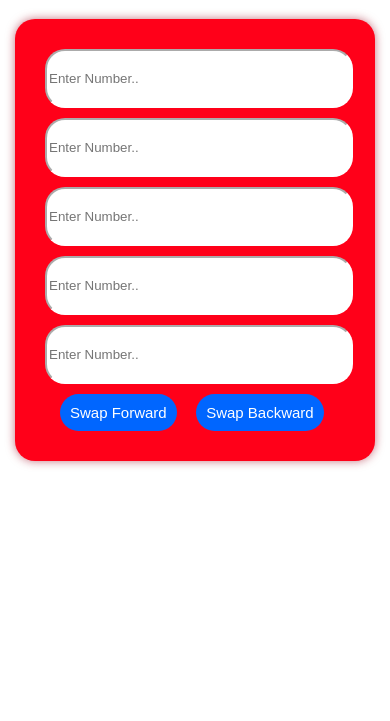
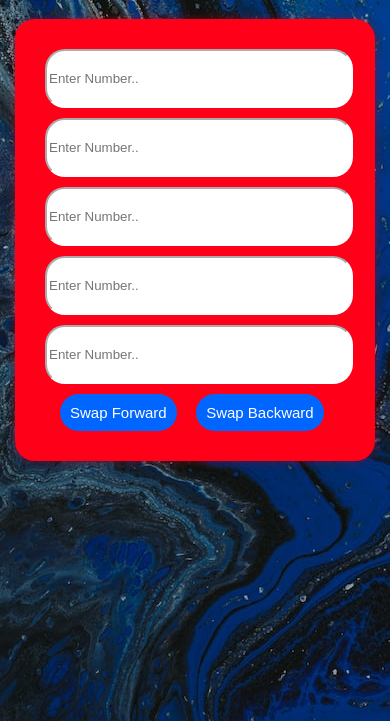
Before and after one commit to AhmadAffan007/Swapping-Numbers, a plain HTML site: page index.html in a window 390 px wide. Shown: the part 123-844 px from the top of the page. Drawn offline with Linux system fonts and the light colour scheme.

Commit message:
style.css

```diff
--- a/style.css
+++ b/style.css
@@ -4,7 +4,7 @@ body {
     padding: 0;
     justify-content: center;
     align-items: center;
-    background-image: url('images/blue.jpg');
+    background-image: url('blue.jpg');
     background-size: cover;
     background-repeat: no-repeat;
 }
@@ -61,7 +61,7 @@ input[type="button"] {
         margin-left: 15px;
     }
     body{
-        background-image: url('images/mobile.jpg');
+        background-image: url('mobile.jpg');
         background-size: auto;
         background-repeat: no-repeat;
     }
```
